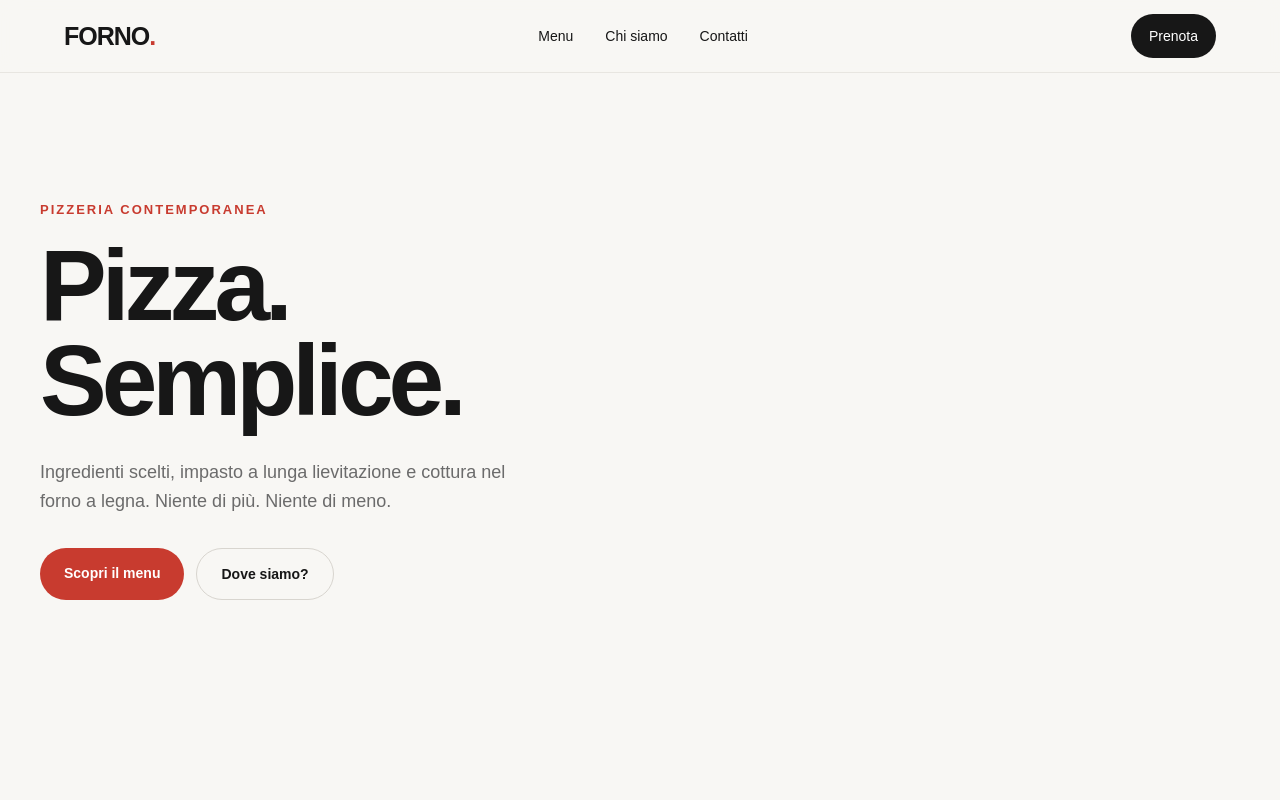
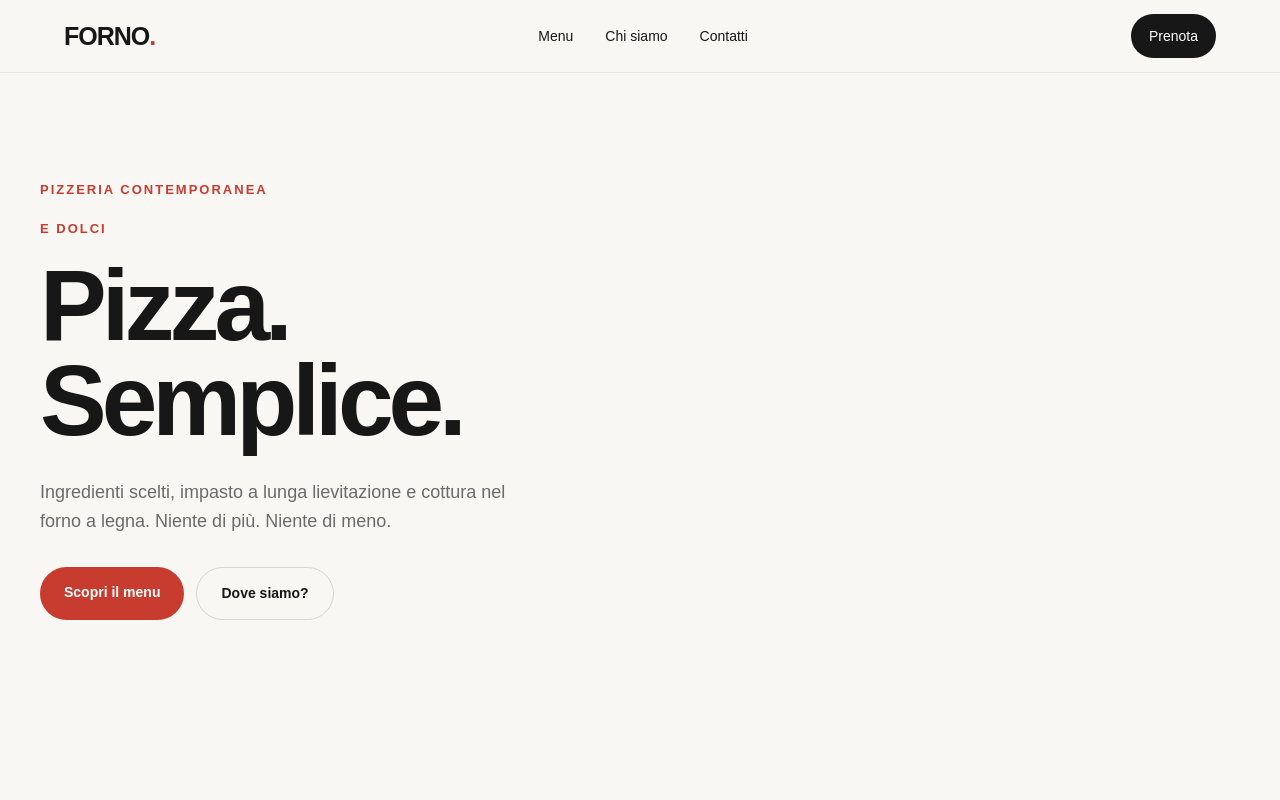
Before and after one commit to SilvanaCitro/PizzeriaWeb, a plain HTML site: page index.html in a window 1280 px wide. Shown: the top 800 px of the page. Drawn offline with Linux system fonts and the light colour scheme; a script that the page names is missing.

Commit message:
svi-A inserito menu Dolci

```diff
--- a/index.html
+++ b/index.html
@@ -47,6 +47,9 @@
                         Pizzeria contemporanea
                     </p>
 
+					<p class="eyebrow">
+                        e dolci
+                    </p>
                     <h1>
                         Pizza.<br>
                         Semplice.
```
